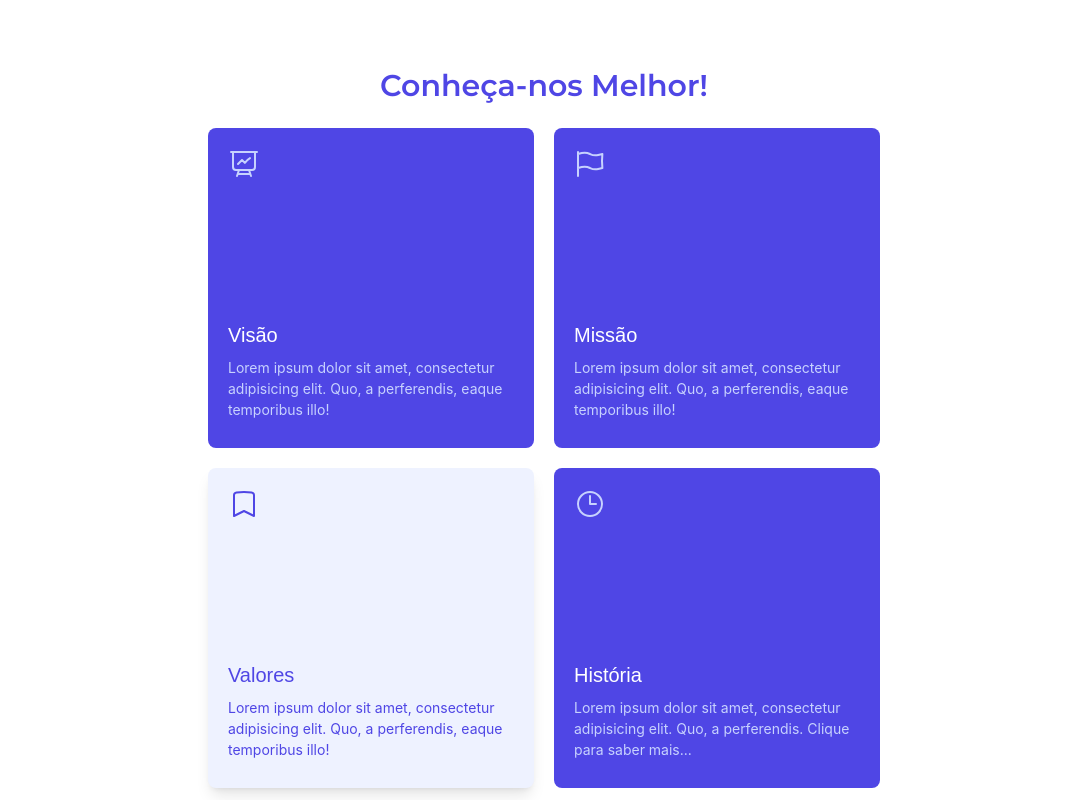
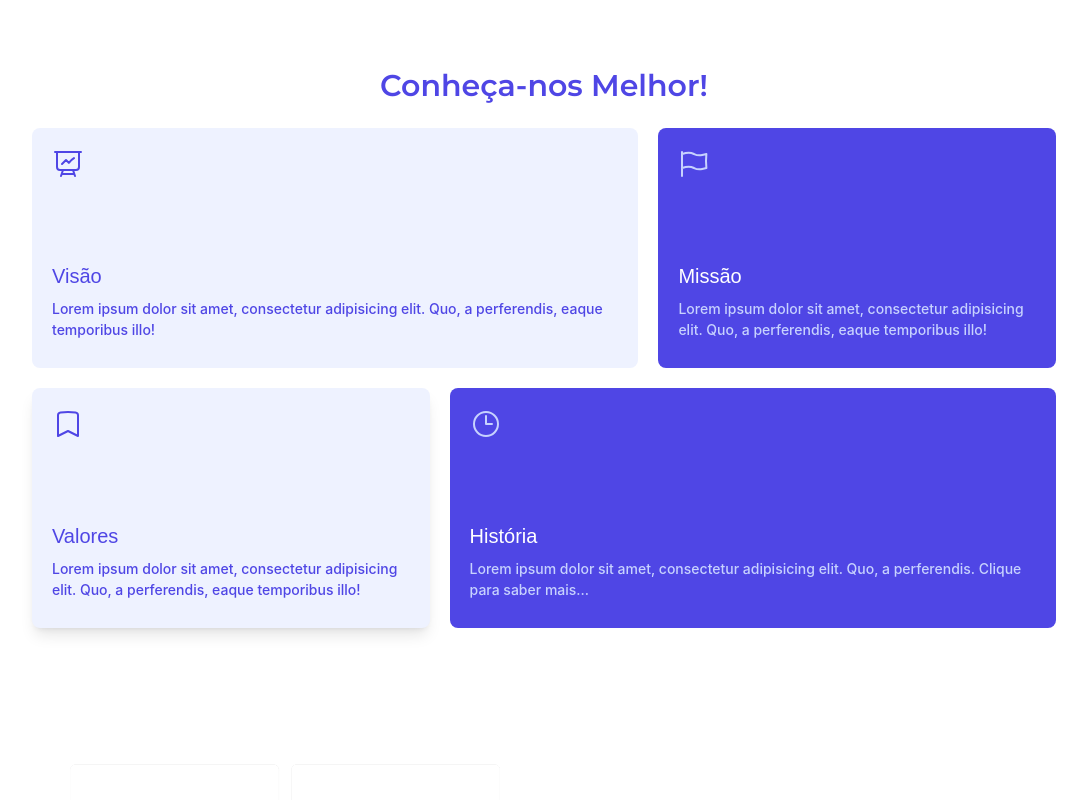
Before and after one commit to mariosalembe23/mentoria-consultoria, a Vue app: page / in a window 1280 px wide. Shown: the part 760-1560 px from the top of the page, without its empty margins (96-1183 px from the left). Built offline with nearby package versions, Linux system fonts and the light colour scheme.

Commit message:
Adicionado Sistema de Grid Template

```diff
--- a/src/components/CardSobre.vue
+++ b/src/components/CardSobre.vue
@@ -11,7 +11,7 @@ defineProps({
 </script>
 
 <template>
-  <div class=" p-5 h-80 rounded-lg flex flex-col justify-between select-none" :class="bgColor">
+  <div class=" p-5 h-60 rounded-lg flex flex-col justify-between select-none" :class="bgColor">
     <div>
       <img :src="iconPath" :class="classIcon" alt="icone-de-ilustração-de-visão" />
     </div>
--- a/src/components/Sobre.vue
+++ b/src/components/Sobre.vue
@@ -5,22 +5,24 @@ import CardSobre from "./CardSobre.vue";
 <template>
   <section>
     <header class="text-center">
-      <h2 class="text-2xl retrato-tablet:text-3xl font-semibold text-indigo-600">
+      <h2
+        class="text-2xl retrato-tablet:text-3xl font-semibold text-indigo-600"
+      >
         Conheça-nos Melhor!
       </h2>
     </header>
     <aside
-      class="grid text-indigo-200 gap-5 grid-cols-1 retrato-tablet:grid-cols-2 max-w-2xl w-full justify-center items-center m-auto mt-6"
+      class="grid text-indigo-200 gap-5 grid-cols-1 retrato-tablet:grid-cols-5 max-w-5xl w-full justify-center items-center m-auto mt-6"
     >
       <CardSobre
         tituloCard="Visão"
-        tituloCor="text-white"
+        tituloCor="text-indigo-600"
         conteudoCard="Lorem ipsum dolor sit amet, consectetur adipisicing elit. Quo, a
         perferendis, eaque temporibus illo!"
         iconPath="/icons/iconVision.svg"
         classIcon="w-8 h-8"
-        bgColor="bg-indigo-600"
-        textColor="text-indigo-200"
+        bgColor="bg-indigo-50 col-span-3"
+        textColor="text-indigo-600 font-medium"
       />
       <CardSobre
         tituloCard="Missão"
@@ -29,8 +31,8 @@ import CardSobre from "./CardSobre.vue";
         perferendis, eaque temporibus illo!"
         iconPath="/icons/iconMission.svg"
         classIcon="w-8 h-8"
-        bgColor="bg-indigo-600"
-        textColor="text-indigo-200"
+        bgColor="bg-indigo-600 col-span-2"
+        textColor="text-indigo-200 font-medium"
       />
       <CardSobre
         tituloCard="Valores"
@@ -39,10 +41,10 @@ import CardSobre from "./CardSobre.vue";
         perferendis, eaque temporibus illo!"
         iconPath="/icons/iconValores.svg"
         classIcon="w-8 h-8"
-        bgColor="bg-indigo-50 shadow-lg"
-        textColor="text-indigo-600"
+        bgColor="bg-indigo-50 shadow-lg col-span-2"
+        textColor="text-indigo-600 font-medium"
       />
-      <a href="#">
+      <a href="#" class="col-span-3">
         <CardSobre
           tituloCard="História"
           tituloCor="text-white"
@@ -50,8 +52,8 @@ import CardSobre from "./CardSobre.vue";
         perferendis. Clique para saber mais..."
           iconPath="/icons/iconHistory.svg"
           classIcon="w-8 h-8"
-          bgColor="bg-indigo-600 transition-all hover:opacity-80"
-          textColor="text-indigo-200"
+          bgColor="bg-indigo-600 transition-all hover:opacity-80 "
+          textColor="text-indigo-200 font-medium"
         />
       </a>
     </aside>
```
Also changed, not shown: public/icons/iconVision.svg.
